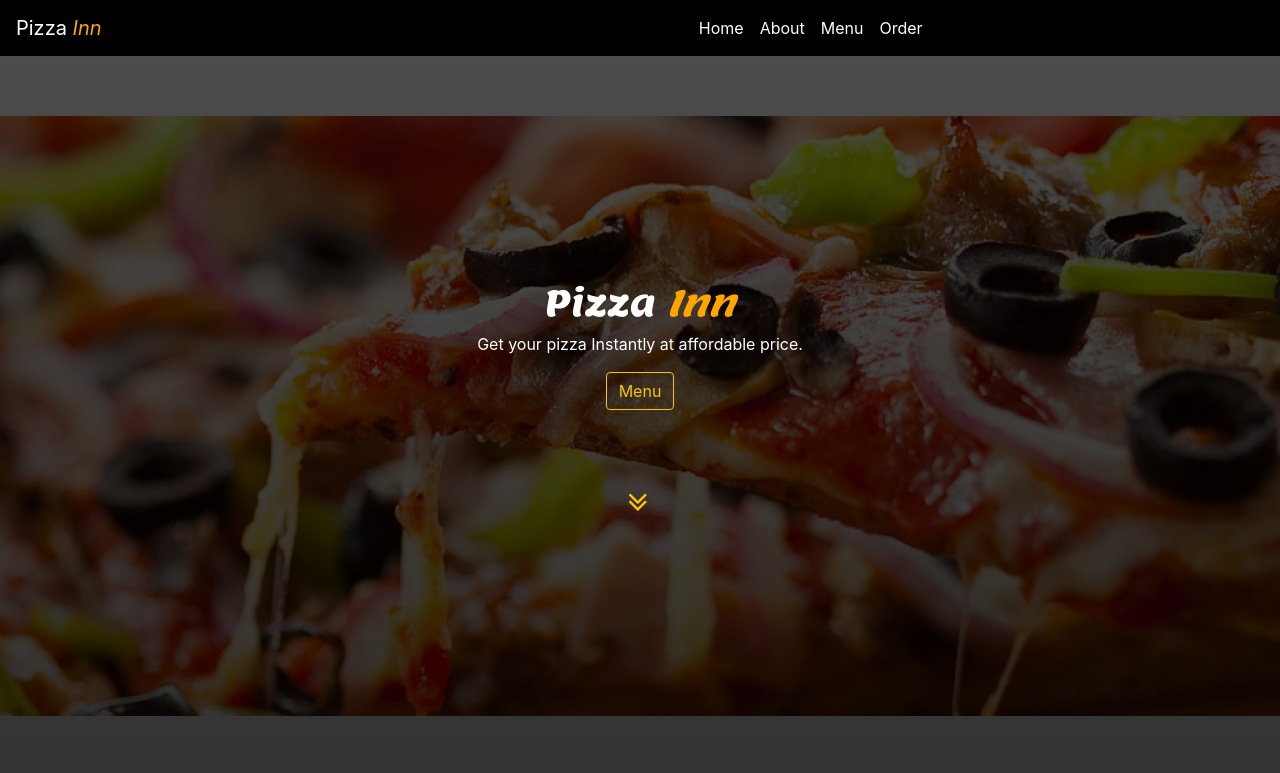
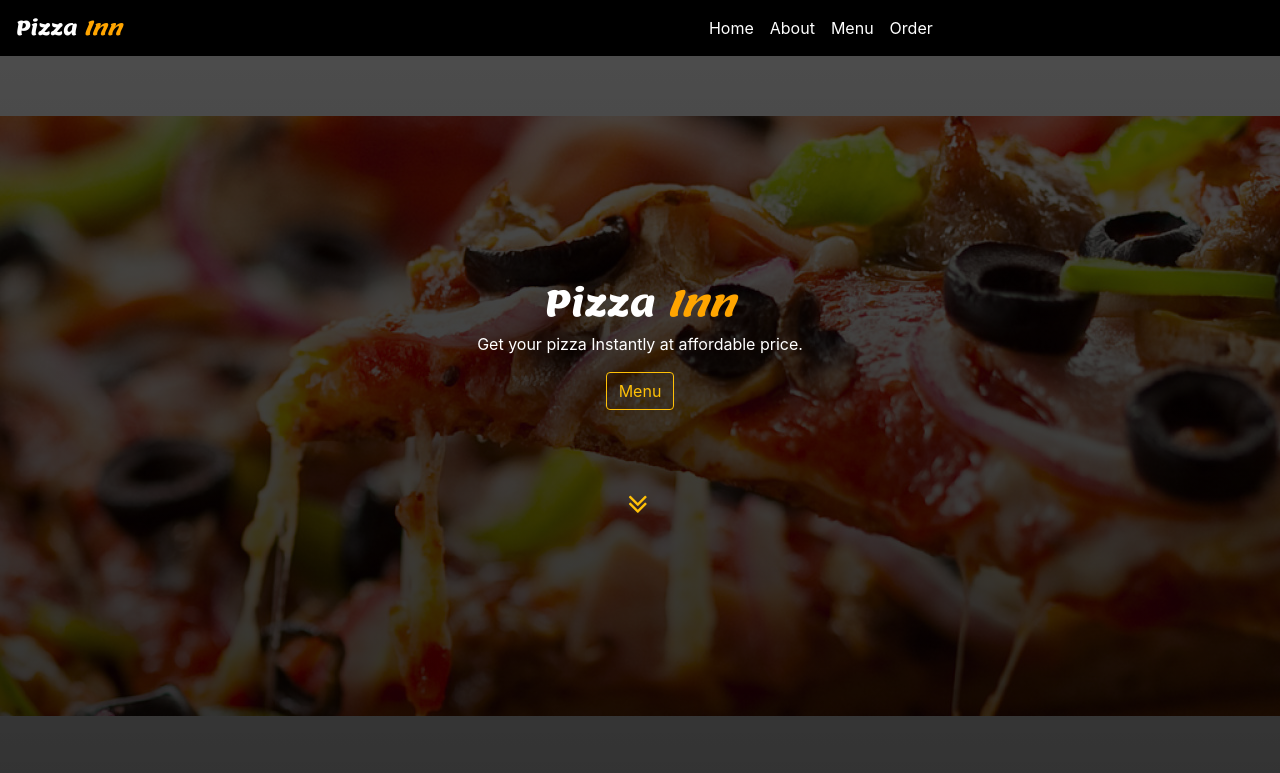
Before and after one commit to Alexotieno1717/pizza, a plain HTML site: page index.html in a window 1280 px wide. Shown: the top 773 px of the page. Drawn offline with Linux system fonts and the light colour scheme.

Commit message:
Modified animation

```diff
--- a/css/style.css
+++ b/css/style.css
@@ -37,6 +37,7 @@ NAVIGATION SECTION
 
 .navbar-brand{
     color: #fff;
+    font-family: 'Lemon', cursive;
 }
 
 .navbar-brand-custom{
@@ -81,10 +82,10 @@ BANNER SECTION
         transform: translateY(0);
     }
     40%{
-        transform: translateY(-55px);
+        transform: translateY(-45px);
     }
     70%{
-        transform: translateY(-45px);
+        transform: translateY(-35px);
     }
 
 }
--- a/index.html
+++ b/index.html
@@ -44,7 +44,7 @@
                 <p>Get your pizza Instantly at affordable price.</p>
                 <a href="#menu" class="btn btn-outline-warning">Menu</a>
             </div>
-            <i id="arrow-down" class="fa fa-2x fa-angle-double-down text-warning"></i>
+            <a href="#order"><i id="arrow-down" class="fa fa-2x fa-angle-double-down text-warning"></i></a>
         </div>
     </div>
 
```
